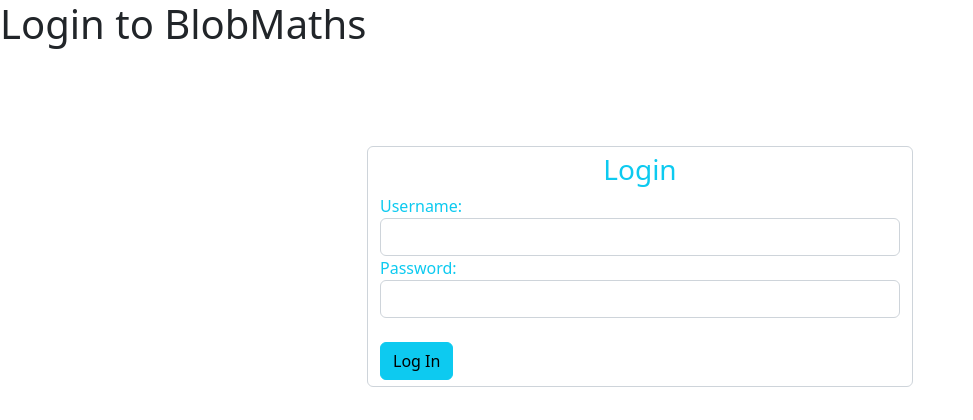
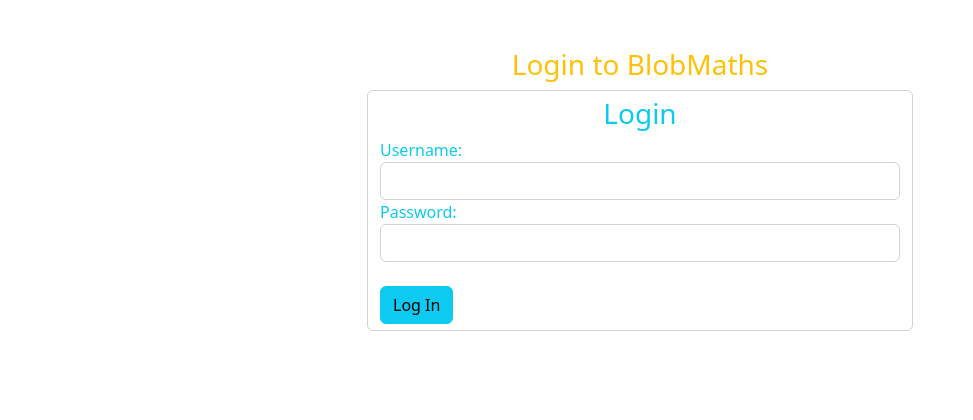
Before and after one commit to Acvari/BlobMaths, a Flask app: page /login in a window 1280 px wide. Shown: the top 420 px of the page, without its empty margins (0-973 px from the left). Run offline with Flask 2, Linux system fonts and the light colour scheme; some libraries are stand-ins or nearby versions.

Commit message:
Made the form look different, made it work on localhost and ip

```diff
--- a/static/loginjs.js
+++ b/static/loginjs.js
@@ -14,6 +14,7 @@
 });
 
 function change_url(response) {
-    document.write('<div>Cum</div>');
+    document.write('<p>Cum</p>');
+    console.log(response.url)
     window.location.assign(response.url);
 }
--- a/templates/login.html
+++ b/templates/login.html
@@ -19,12 +19,10 @@
     <script src="loginjs.js"></script>
 </head>
 <body>
-<h1> Login to BlobMaths</h1>
-
 
 
     <div id="login">
-        <h3 class="text-center text-white pt-5">Login form</h3>
+        <h3 class="text-center text-warning pt-5">Login to BlobMaths</h3>
         <div class="container">
             <div id="login-row" class="row justify-content-center align-items-center">
                 <div id="login-column" class="col-md-6">
@@ -45,7 +43,7 @@
 
                             </div> <br>
                             <div class="form-group">
-                                <input id="submit" type="submit" name="submit" class="btn btn-info btn-md"
+                                <input id="submit" type="button" name="submit" class="btn btn-info btn-md"
                                        value="Log In">
                             </div>
                         </form>
```
